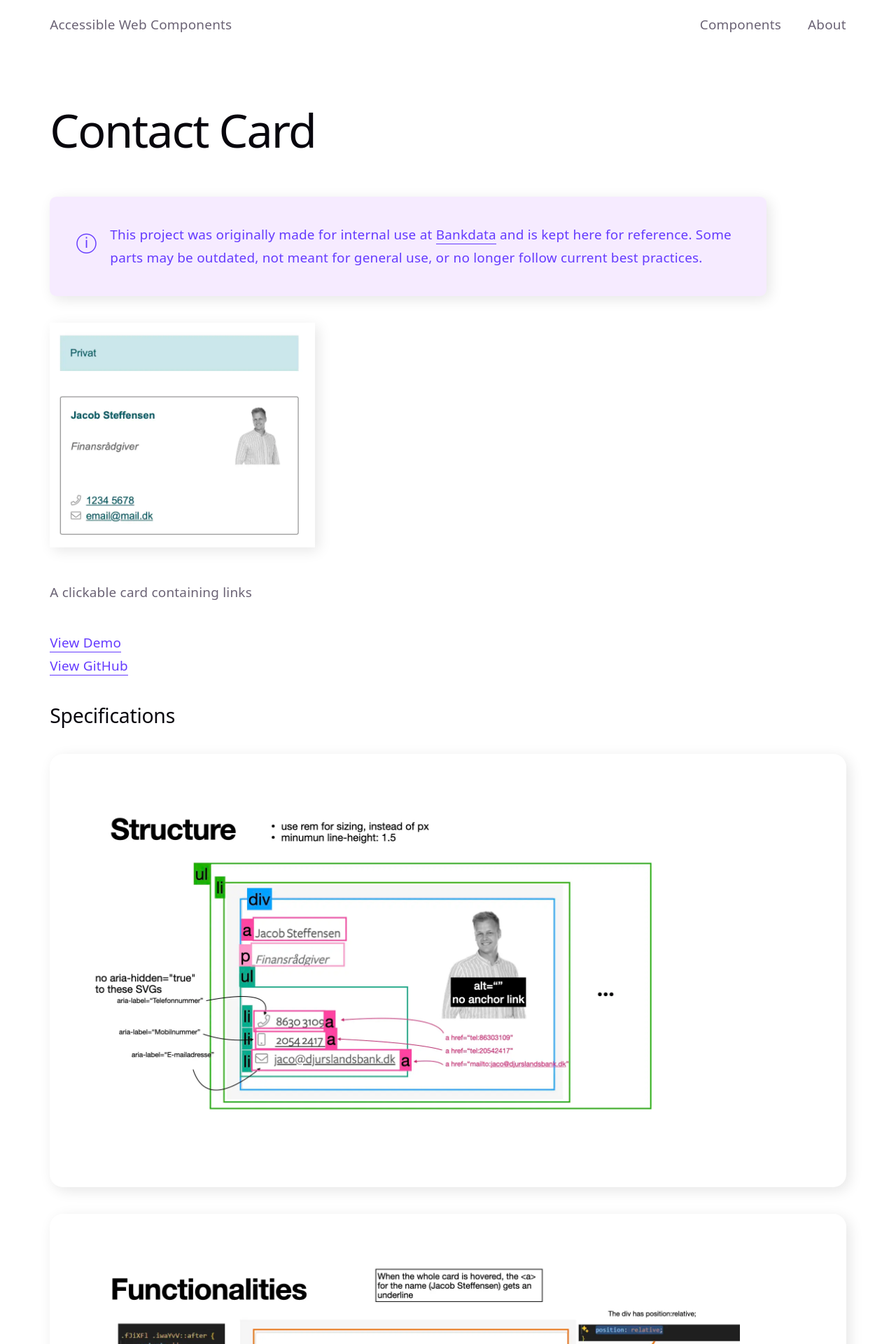
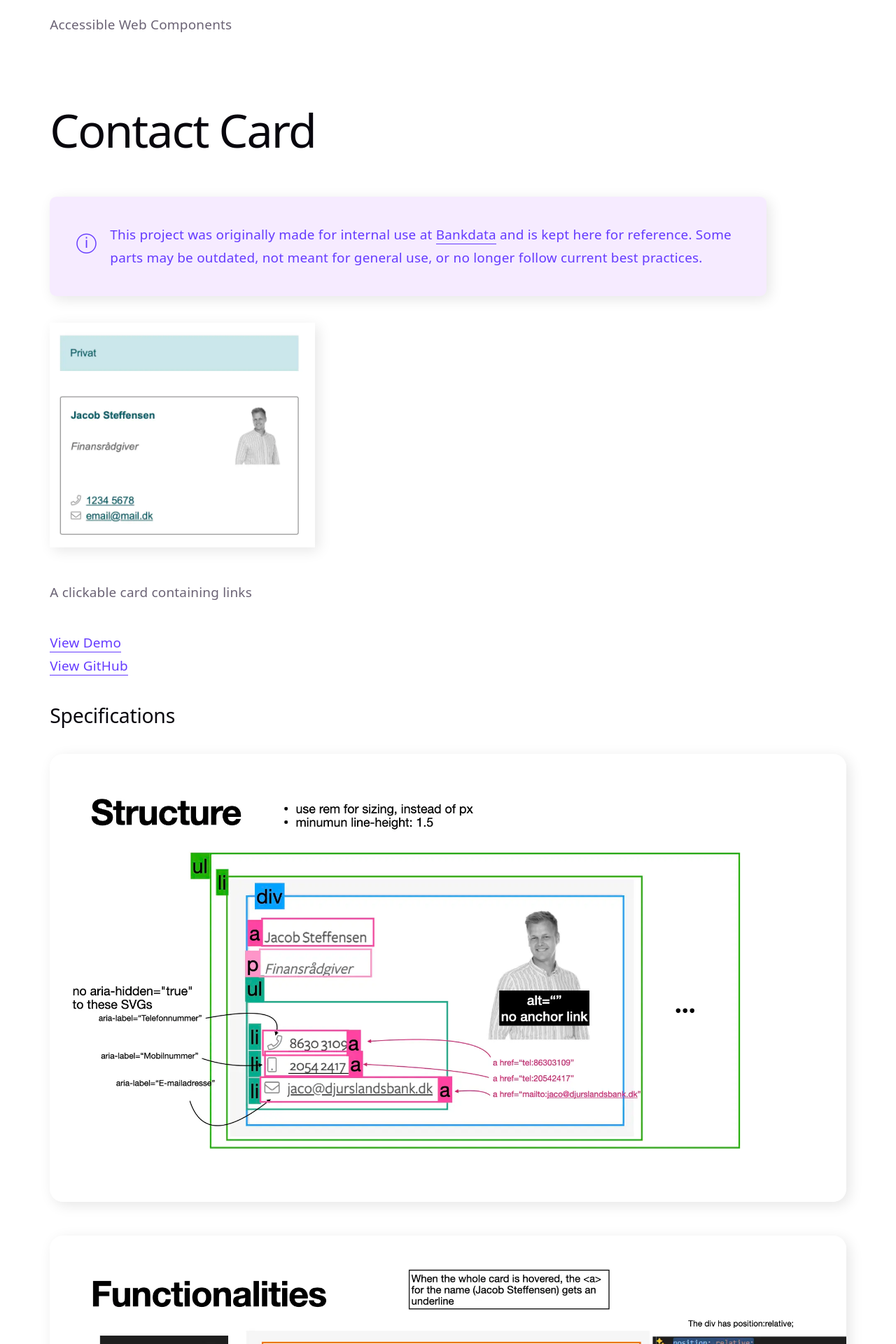
Before and after one commit to Koseioki/accessible-web-components, a React (Vite) app: page /contact-card in a window 1280 px wide. Shown: the top 1920 px of the page at 70% size. Built offline with nearby package versions, Linux system fonts and the light colour scheme.

Commit message:
darkmode adjustment

```diff
--- /dev/null
+++ b/src/components/Footer.css
@@ -0,0 +1,4 @@
+footer a{
+    color: var(--text);
+    border-color: var(--text);
+}
--- a/src/components/Footer.tsx
+++ b/src/components/Footer.tsx
@@ -1,8 +1,15 @@
+import { NavLink } from "react-router";
+import './Footer.css';
+
 export function Footer() {
   return (
     <footer>
       <p>
+
+        <NavLink to="/">Accessible Web Components</NavLink> -
+
         Created by Kosei Oki
+
         </p>
     </footer>
     );
--- a/src/components/Header.css
+++ b/src/components/Header.css
@@ -18,9 +18,9 @@ header{
     padding: 1rem 0;
     align-items: center;
     justify-content: space-between;
-    /* position: sticky; */
+    position: sticky;
     top: 0;
-    background-color: rgba(255, 255, 255, 0.75);
+    background-color: var(--bg-transparent);
     backdrop-filter: blur(0.5rem);
     z-index: 1000;
 }
--- a/src/components/Header.tsx
+++ b/src/components/Header.tsx
@@ -8,7 +8,7 @@ export function Header() {
       <NavLink to="/">
         Accessible Web Components
       </NavLink>
-      <nav>
+      {/* <nav>
         <ul>
           <li>
             <NavLink to="#components">Components</NavLink>
@@ -17,7 +17,7 @@ export function Header() {
             <NavLink to="#about">About</NavLink>
           </li>
         </ul>
-      </nav>
+      </nav> */}
     </header>
     </>
   );
--- a/src/index.css
+++ b/src/index.css
@@ -2,6 +2,7 @@
   --text: #6b6375;
   --text-h: #08060d;
   --bg: #fff;
+  --bg-transparent: rgba(255, 255, 255, 0.75);
   --border: #e5e4e7;
   --code-bg: #f4f3ec;
   --accent: #653bff;
@@ -37,6 +38,7 @@
     --text: #9ca3af;
     --text-h: #f3f4f6;
     --bg: #16171d;
+    --bg-transparent: rgba(22, 23, 29, 0.75);
     --border: #2e303a;
     --code-bg: #1f2028;
     --accent: #c084fc;
@@ -50,6 +52,10 @@
 
   #social .button-icon {
     filter: invert(1) brightness(2);
+  }
+
+  img {
+    filter: brightness(0.7);
   }
 }
 
--- a/src/pages/DetailPage.css
+++ b/src/pages/DetailPage.css
@@ -16,12 +16,19 @@
 
 .specifications li {
   border-radius: 1rem;
-  box-shadow: var(--shadow);
-  padding: 2rem;
+  width: 100%;
+  padding: 0;
+  margin: 0;
+  /* padding: 2rem; */
 }
 
 .specifications img {
   width: 100%;
-  max-width: 50rem;
-  height: auto;
+  /* max-width: 50rem; */
+    border-radius: 1rem;
+    margin: 0;
+    padding: 0;
+      box-shadow: var(--shadow);
+
+
 }
```
